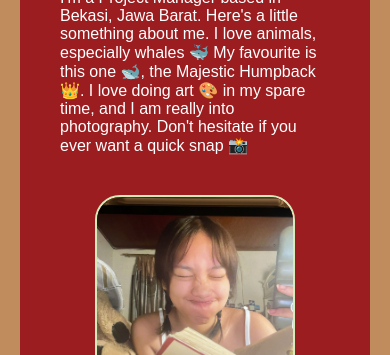
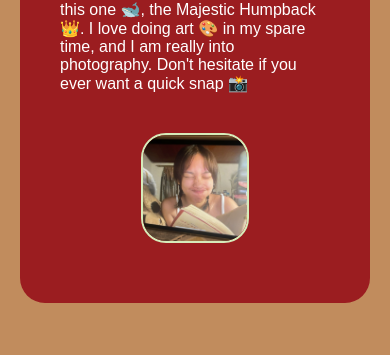
Before and after one commit to Sajojo/din, a plain HTML site: page index.html in a window 390 px wide. Shown: the part 487-842 px from the top of the page. Drawn offline with Linux system fonts and the light colour scheme; a web font is replaced by a local one.

Commit message:
Add files via upload

```diff
--- a/style.css
+++ b/style.css
@@ -19,7 +19,6 @@ h1 {
 .left,
 .right {
   position: relative;
-  height: 200vh;
 }
 .left {
   width: 55%;
@@ -35,7 +34,7 @@ h1 {
 }
 img.nadine {
   margin: 20px;
-  max-width: 200px;
+  max-width: 80%;
   border-radius: 25px;
   border: solid #d7ebba 2px;
 }
@@ -55,11 +54,10 @@ p {
 .kotakleft {
   display: flex;
   position: sticky;
-  top: 112.125px;
+  top: 88px;
   flex-wrap: wrap;
   margin-left: 20px;
   margin-right: 20px;
-  margin-top: 112.125px;
   padding: 40px;
   border-radius: 25px;
   background-color: #9b1d20;
@@ -92,6 +90,9 @@ p {
   .contt {
     grid-template-columns: 1fr;
   }
+  img.nadine {
+    max-width: 40%;
+  }
   .nadine:nth-child(2),
   .nadine:nth-child(3) {
     display: none;
@@ -104,6 +105,7 @@ p {
     align-items: center;
   }
   .kotakleft {
+    margin-top: 50px;
     margin-right: 20px;
   }
   .left,
```
